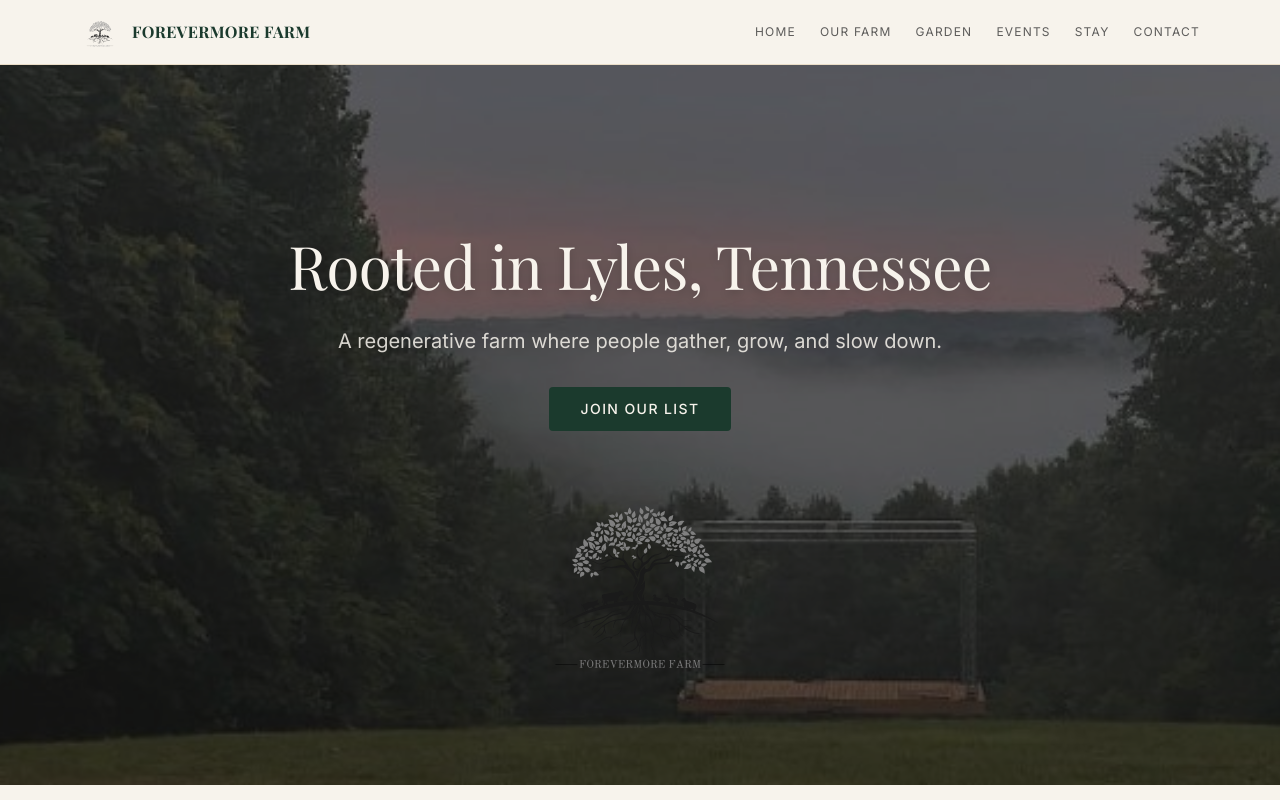
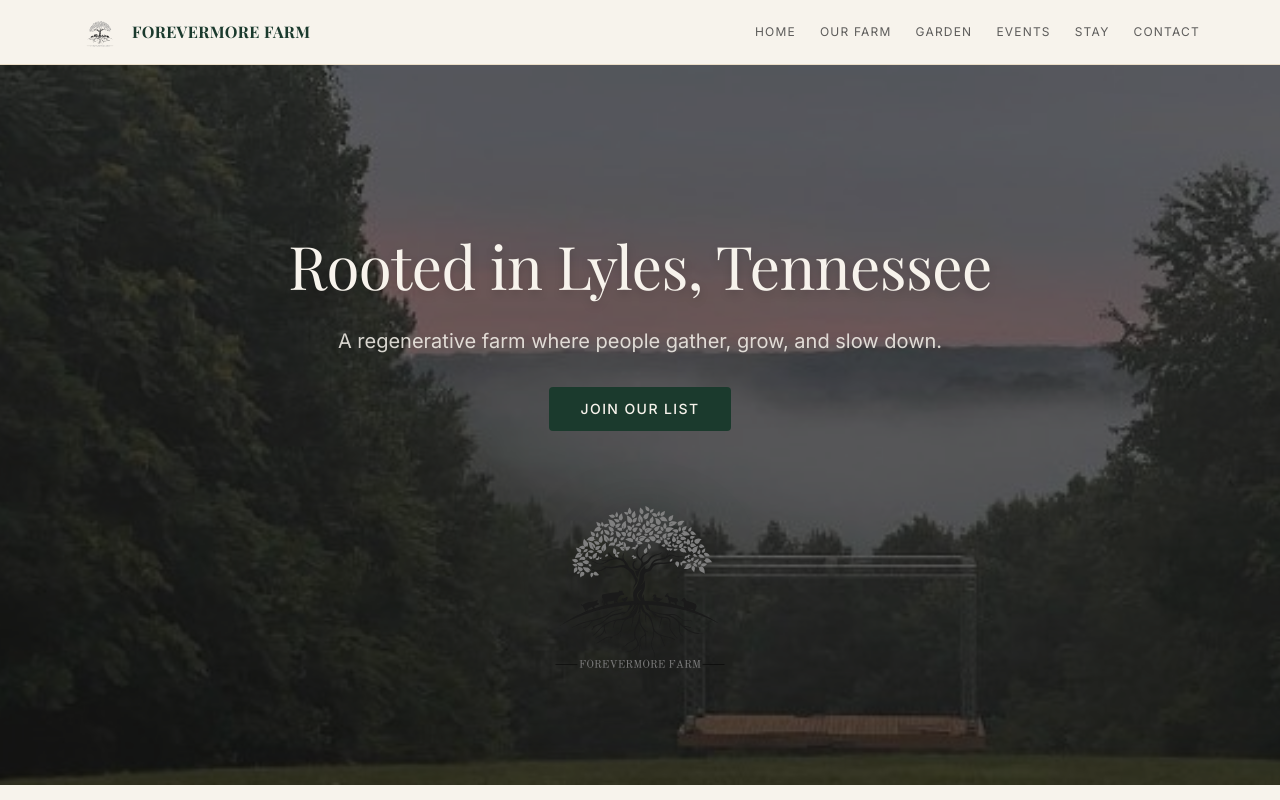
Before and after one commit to forevermore3333/forevermorefarm-website, a Next.js app: page / in a window 1280 px wide. Shown: the top 800 px of the page. Built offline with nearby package versions, Linux system fonts and the light colour scheme; a web font is replaced by a local one.

Commit message:
Hero desktop: backgroundPosition 50% 80%

```diff
--- a/src/components/HeroSection.tsx
+++ b/src/components/HeroSection.tsx
@@ -40,7 +40,7 @@ export default function HeroSection({ title, subtitle, ctaText, ctaHref, bgImage
             style={{
               backgroundImage: `url(${bgImage})`,
               backgroundSize: 'cover',
-              backgroundPosition: '50% 90%',
+              backgroundPosition: '50% 80%',
               transform: 'scale(1.45)',
               transformOrigin: 'center bottom',
             }}
```
